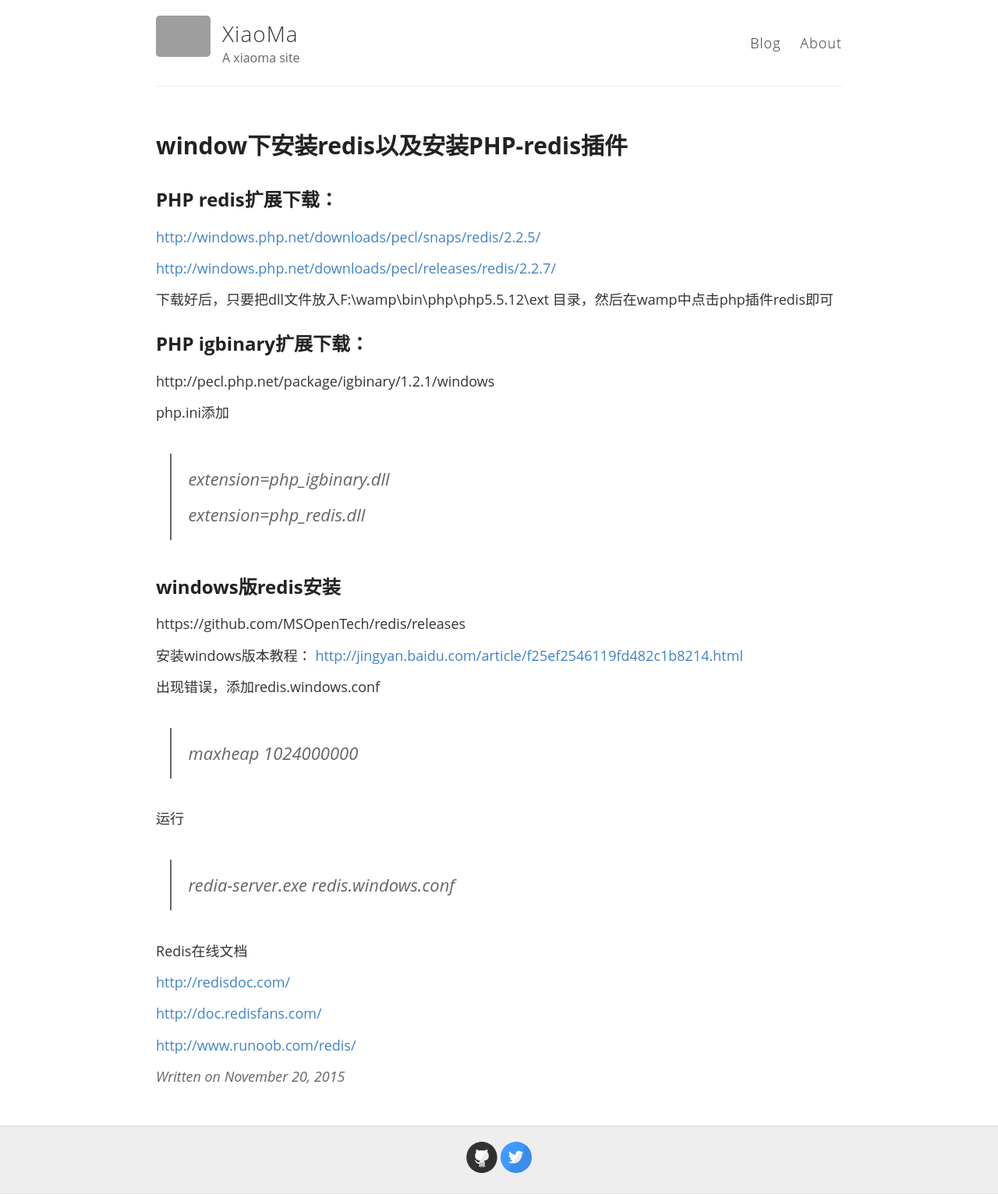
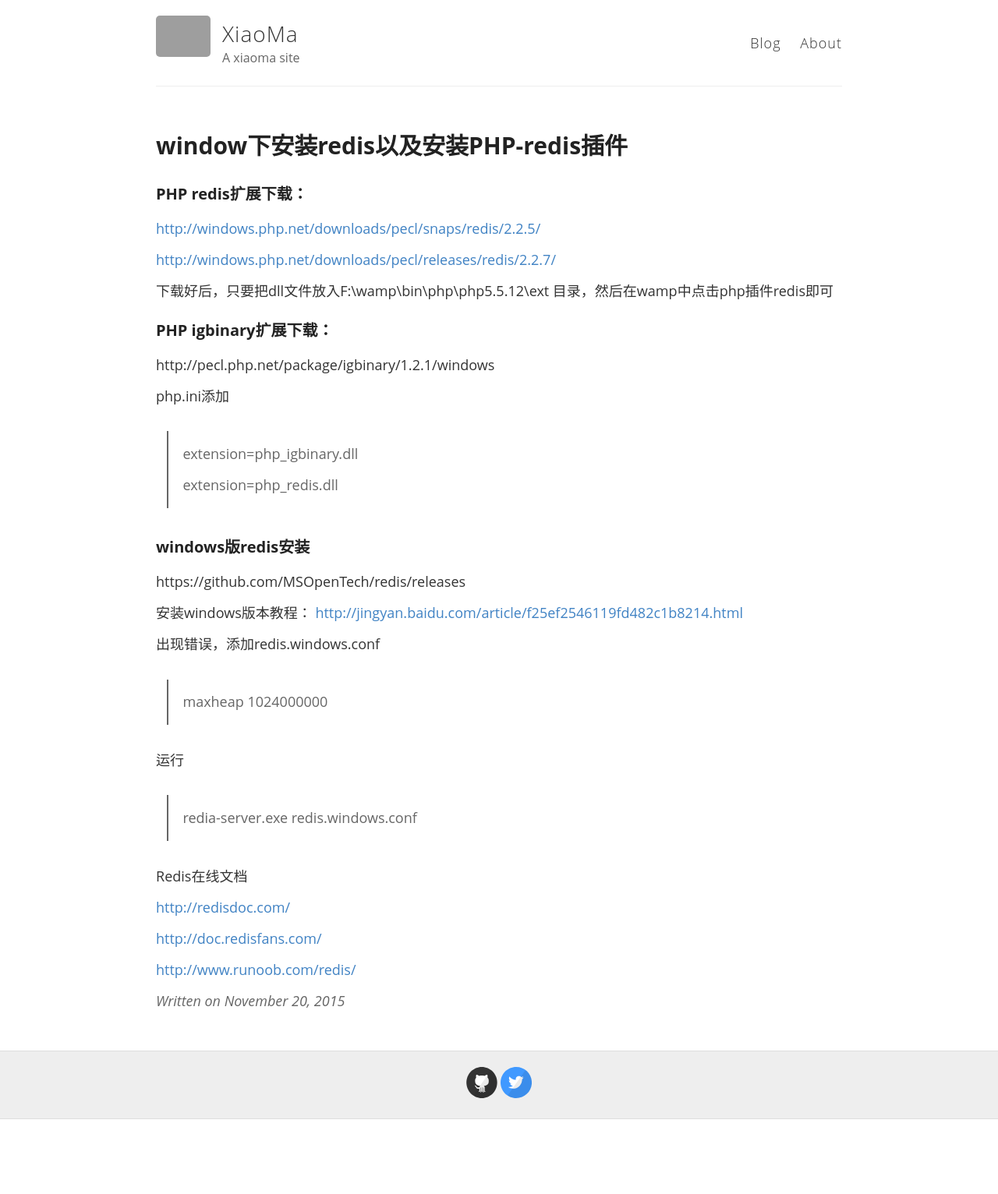
Before and after one commit to pingmalu/pingmalu.github.io, a Jekyll site: the page built from _posts/2015-11-20-windows_redis.md, in a window 1280 px wide. Shown: the whole page at 78% size. Built offline with Jekyll 4.4.1, drawn with Linux system fonts in a browser that asks for light colours; Markdown is read by kramdown in place of the engine named in the settings; after the commit the page ends 1436 px from its top, so only the background shows below that; grey boxes are pictures that could not be loaded.

Commit message:
change css

```diff
--- a/_posts/2015-11-20-windows_redis.md
+++ b/_posts/2015-11-20-windows_redis.md
@@ -3,7 +3,7 @@
 title: window下安装redis以及安装PHP-redis插件
 ---
 
-## PHP redis扩展下载： ##
+### PHP redis扩展下载： ###
 [http://windows.php.net/downloads/pecl/snaps/redis/2.2.5/](http://windows.php.net/downloads/pecl/snaps/redis/2.2.5/)
 
 [http://windows.php.net/downloads/pecl/releases/redis/2.2.7/](http://windows.php.net/downloads/pecl/releases/redis/2.2.7/)
@@ -11,7 +11,7 @@
 下载好后，只要把dll文件放入F:\wamp\bin\php\php5.5.12\ext 目录，然后在wamp中点击php插件redis即可
 
 
-## PHP igbinary扩展下载： ##
+### PHP igbinary扩展下载： ###
 http://pecl.php.net/package/igbinary/1.2.1/windows
 
 php.ini添加
@@ -21,7 +21,7 @@
 > extension=php_redis.dll
 
 
-## windows版redis安装 ##
+### windows版redis安装 ###
 https://github.com/MSOpenTech/redis/releases
 
 安装windows版本教程：
--- a/style.scss
+++ b/style.scss
@@ -257,8 +257,6 @@
     border-left: 2px solid $gray;
     padding: 0.1em 1em;
     color: $gray;
-    font-size: 22px;
-    font-style: italic;
   }
 
   .comments {
```
Also changed, not shown: _posts/2015-11-20-python_redis模块安装.md (+0 -2 lines).
